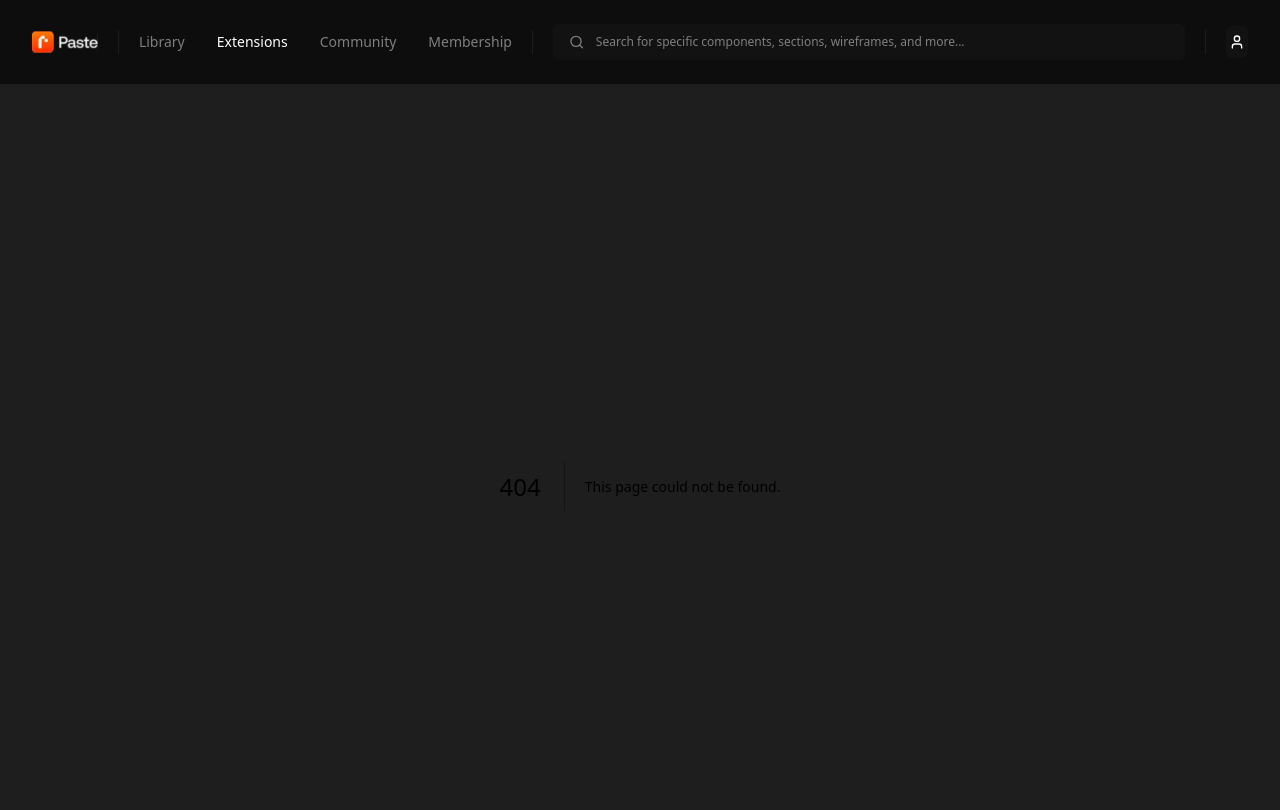
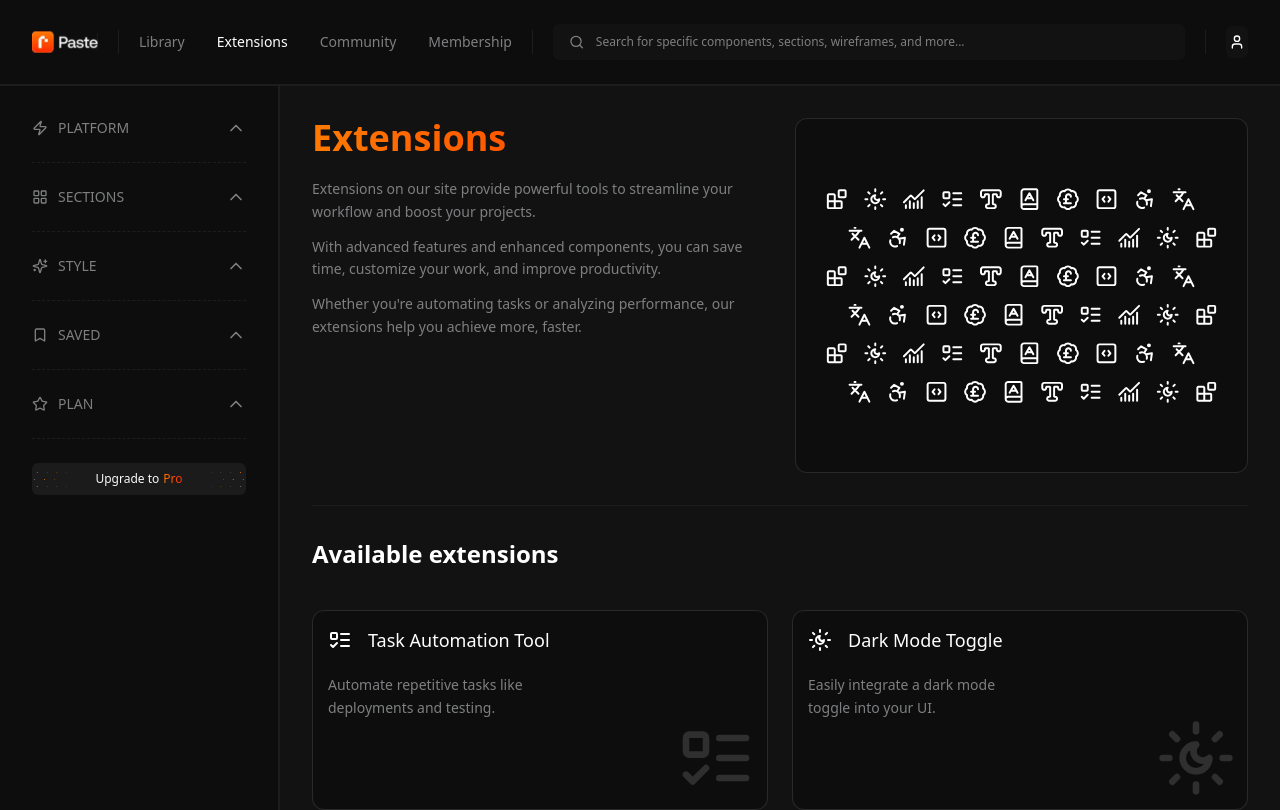
Before and after one commit to AlexDDevv/Ui-Library-Spikes, a Next.js app: page /extensions in a window 1280 px wide. Before the commit this address had no page. Shown: the top 810 px of the page. Built offline with nearby package versions, Linux system fonts and the light colour scheme.

Commit message:
✨ Create the extensions page

```diff
--- /dev/null
+++ b/src/app/extensions/page.tsx
@@ -0,0 +1,45 @@
+import React from 'react'
+import NavBar from "../components/NavBar";
+import extensionImg from "../../assets/img/extension.svg"
+import Image from 'next/image';
+import data from "../data/data.json"
+import ExtensionContent from '../components/ExtensionContent';
+
+export default function page() {
+    return (
+        <main className='flex'>
+            <NavBar />
+            <section className='bg-bgHero w-full p-8'>
+                <div className='flex gap-8 h-[388px] border-b border-border mb-8 pb-8'>
+                    <div className='w-1/2'>
+                        <h1 className='font-semibold gradientText text-4xl mb-5'>Extensions</h1>
+                        <div className='flex flex-col gap-y-3'>
+                            <p className='text-sm text-grayText max-w-[500px] leading-relaxed'>Extensions on our site provide powerful tools to streamline your workflow and boost your projects.</p>
+                            <p className='text-sm text-grayText max-w-[500px] leading-relaxed'>With advanced features and enhanced components, you can save time, customize your work, and improve productivity.</p>
+                            <p className='text-sm text-grayText max-w-[500px] leading-relaxed'>Whether you're automating tasks or analyzing performance, our extensions help you achieve more, faster.</p>
+                        </div>
+                    </div>
+                    <div className="bg-bgContainer w-1/2 rounded-xl shadow-forCard h-full overflow-hidden p-5">
+                        <Image
+                            src={extensionImg}
+                            alt="Image avec des icones d'extensions"
+                            className='w-full h-full'
+                        />
+                    </div>
+                </div>
+                <section>
+                    <h2 className='font-semibold text-white text-2xl mb-10'>Available extensions</h2>
+                    <div className='grid grid-cols-[repeat(auto-fit,_minmax(300px,_1fr))] gap-x-6 gap-y-10'>
+                        {data.extensions.map(item => (
+                            <ExtensionContent
+                                key={item.title}
+                                title={item.title}
+                                text={item.text}
+                            />
+                        ))}
+                    </div>
+                </section>
+            </section>
+        </main>
+    )
+}
```
